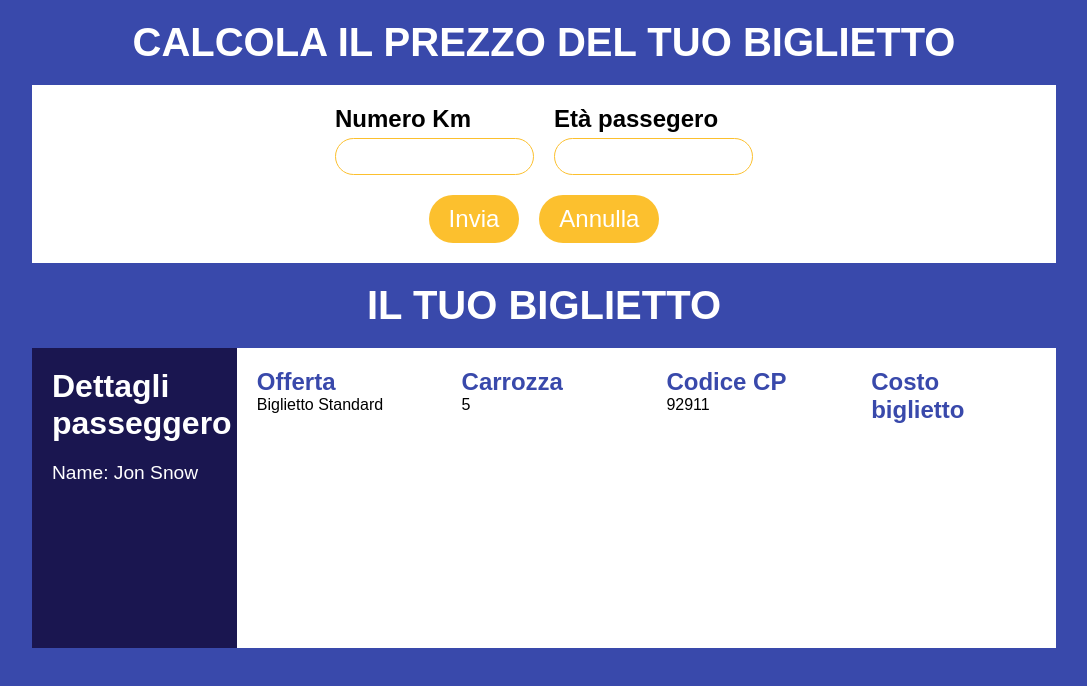
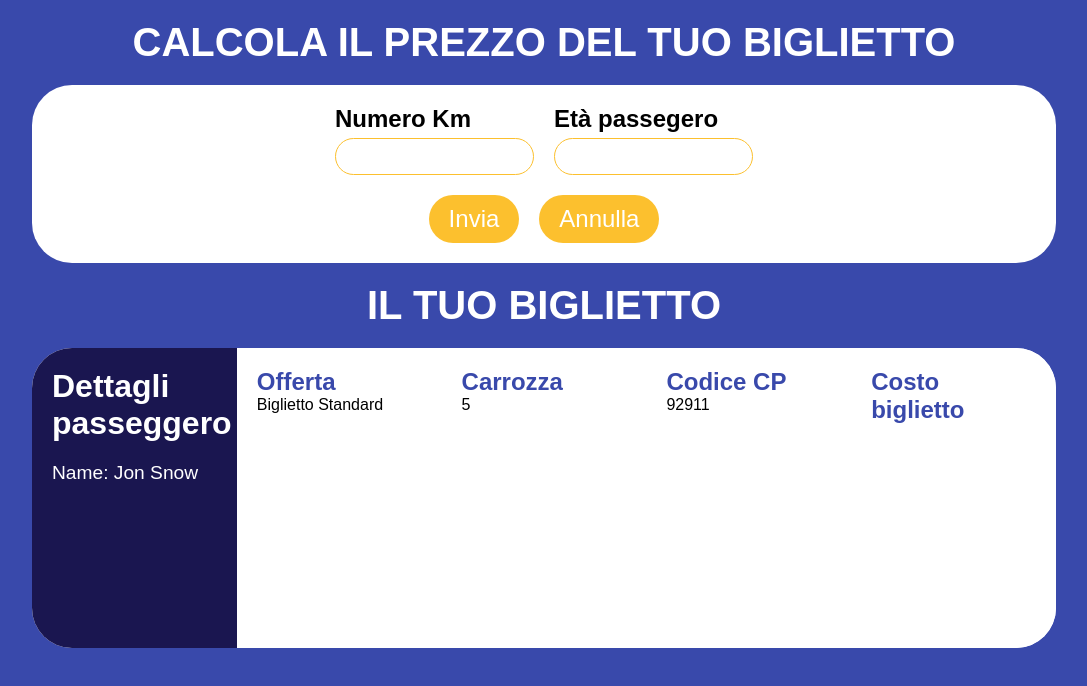
Before and after one commit to ChristianIlliano/js-biglietto-treno-form, a plain HTML site: page index.html in a window 1280 px wide. Shown: the whole page, without its empty margins (96-1183 px from the left). Drawn offline with Linux system fonts and the light colour scheme.

Commit message:
feat: border-radius container

```diff
--- a/css/style.css
+++ b/css/style.css
@@ -26,6 +26,22 @@ input {
 .d-flex {
     display: flex;
 }
+
+.border-radius-40 {
+    border-radius: 40px;
+}
+
+.border-tb-l-radius-40 {
+    border-top-left-radius: 40px;
+    border-bottom-left-radius: 40px;
+}
+
+.border-tb-r-radius-40 {
+    border-top-right-radius: 40px;
+    border-bottom-right-radius: 40px;
+}
+
+
 
 .gap-20 {
     gap: 20px;
--- a/index.html
+++ b/index.html
@@ -8,7 +8,7 @@
 </head>
 <body class="bg-color">
     <h1 class="text-align-center main-title p-20"> CALCOLA IL PREZZO DEL TUO BIGLIETTO</h1>
-    <div class="container p-20 ">
+    <div class="container p-20 border-radius-40">
 
         <div class="form d-flex gap-20 justify-content-center">
             <div>
@@ -31,8 +31,8 @@
 
     <h1 class="text-align-center main-title p-20"> IL TUO BIGLIETTO </h1>
 
-    <div class="ms_ticket container d-flex">
-        <div class="layout-20-b p-20">
+    <div class="ms_ticket container d-flex border-tb-l-radius-40 border-tb-r-radius-40">
+        <div class="layout-20-b p-20 border-tb-l-radius-40 ">
             <h1 class="secondary-title">Dettagli passeggero</h1>
             <p class="p-details pt-20">Name: Jon Snow</p>
         </div>
@@ -52,7 +52,7 @@
             <p>92911</p>
             </div>
 
-        <div class="layout-20-w p-20">
+        <div class="layout-20-w p-20 border-tb-r-radius-40">
         <h1 class="title-info">Costo biglietto</h1>
         <p id="result"></p>
         </div>
```
